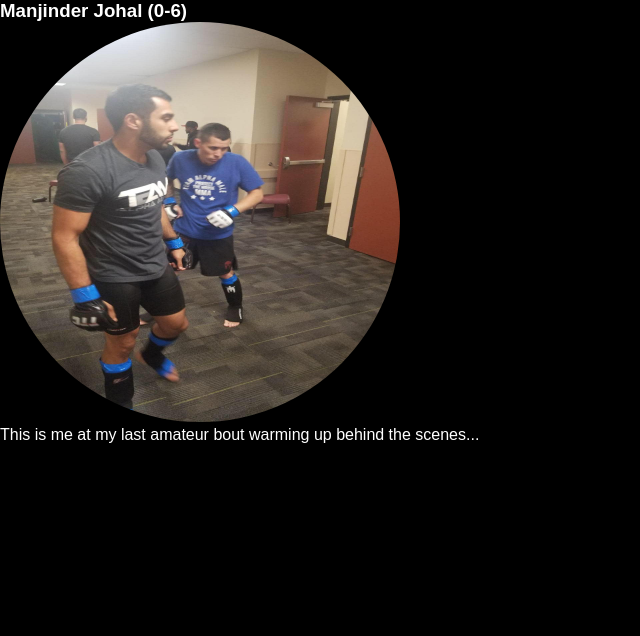
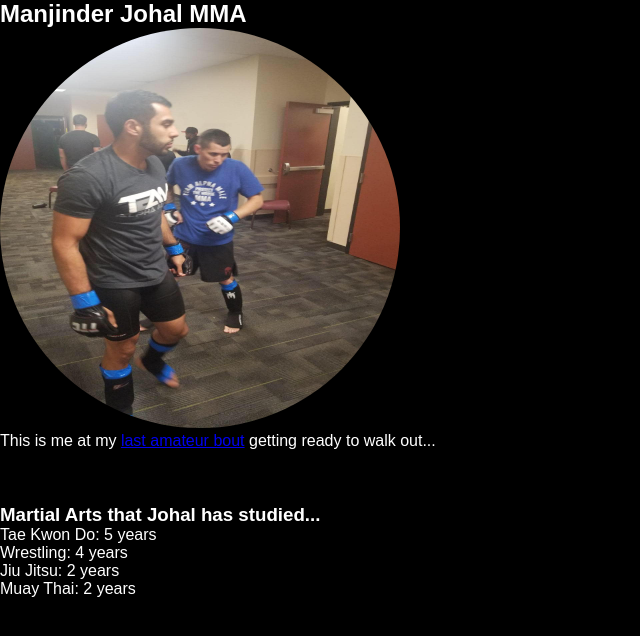
Before and after one commit to ZeroByteZero0/Web, a plain HTML site: page html/MMAPage.html in a window 1280 px wide. Shown: the whole page, without its empty margins (0-640 px from the left). Drawn offline with Linux system fonts and the light colour scheme.

Commit message:
added styling to all pages and some hyper references to the text around images

```diff
--- a/html/MMAPage.html
+++ b/html/MMAPage.html
@@ -4,17 +4,29 @@
     <meta charset="UTF-8">
     <meta name="viewport" content="width=device-width, initial-scale=1.0">
     <title>Manjinder Johal MMA</title>
-    <link rel="stylesheet" href="/css/stylesforwebsite.css"/>
+    <link rel="stylesheet" href="../css/stylesforwebsite.css"/>
 </head>
 <body>
-    <h3>Manjinder Johal (0-6)</h3>
+    <section>
+        <h1>Manjinder Johal MMA</h1>
 
-    <img src="../images/6th ammy fight bts.jpg" style=
-    "width: 400px;
-    height: 400px;
-    justify-content:
-    left; border-radius: 50%;">
-
-    <p>This is me at my last amateur bout warming up behind the scenes...</p>
+        <a href="https://www.youtube.com/watch?v=RAEfuA5qd_0&t=15s" target="_blank">
+            <img src="../images/6th ammy fight bts.jpg" style=
+        "width: 400px; height: 400px; justify-content: left; border-radius: 50%;">
+        </a>
+        <p>This is me at my <a href="https://www.youtube.com/watch?v=RAEfuA5qd_0&t=15s" target="_blank">last amateur bout</a> getting ready to walk out...</p>
+    </section>
+    <section>
+        <br>
+        <br>
+        <br>
+        <h3>Martial Arts that Johal has studied...</h3>
+            <ul>
+                <li>Tae Kwon Do: 5 years</li>
+                <li>Wrestling: 4 years</li>
+                <li>Jiu Jitsu: 2 years</li>
+                <li>Muay Thai: 2 years</li>
+            </ul>
+    </section>
 </body>
 </html>
```
Also changed, not shown: html/CarCampingPage.html (+1 -1 lines), html/WebsiteBuildingPage.html (+1 -1 lines).
